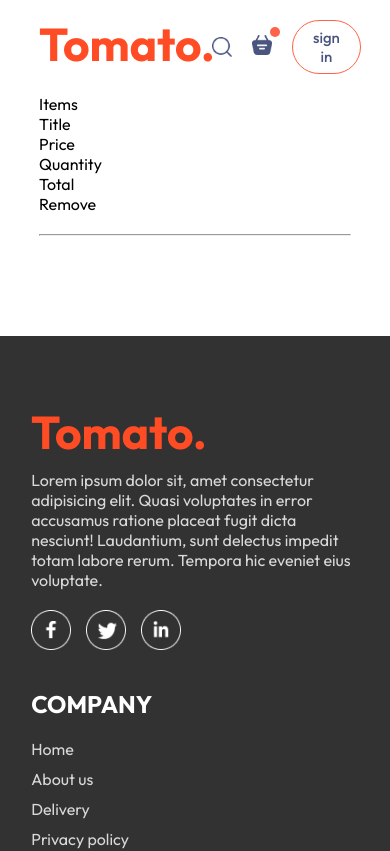
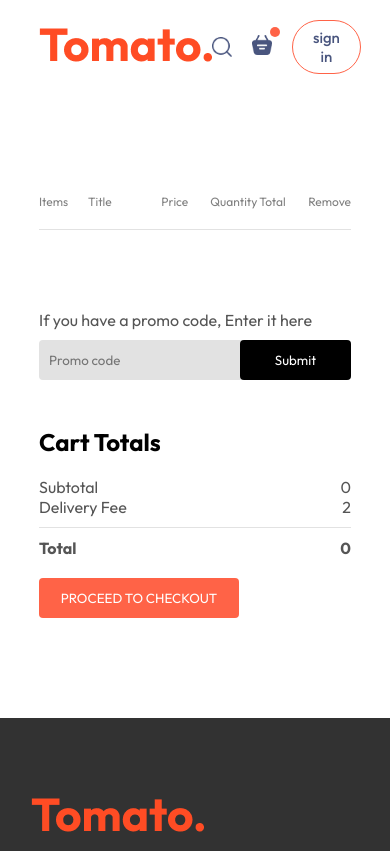
Before and after one commit to wlaurentec/food-delivery-v1, a React (Vite) app: page /cart in a window 390 px wide. Shown: the top 851 px of the page. Built offline with nearby package versions, Linux system fonts and the light colour scheme.

Commit message:
add media queries

```diff
--- a/src/pages/Cart/Cart.css
+++ b/src/pages/Cart/Cart.css
@@ -0,0 +1,109 @@
+.cart-items {
+  margin-top: 100px;
+}
+
+.cart-items-title {
+  display: grid;
+  grid-template-columns: 1fr 1.5fr 1fr 1fr 1fr 0.5fr;
+  align-items: center;
+  color: grey;
+  font-size: max(1vw, 12px);
+}
+
+.cart-items-item {
+  margin: 10px 0px;
+  color: black;
+}
+
+.cart-items-item img {
+  width: 50%;
+  height: 100%;
+  object-fit: cover;
+}
+
+.cart hr {
+  height: 1px;
+  background-color: #e2e2e2;
+  border: none;
+}
+
+.cart-items-item .cross {
+  cursor: pointer;
+}
+
+.cart-bottom {
+  margin-top: 80px;
+  display: flex;
+  justify-content: space-between;
+  gap: max(12vw, 20px);
+}
+
+.cart-total {
+  flex: 1;
+  display: flex;
+  flex-direction: column;
+  gap: 20px;
+}
+
+.cart-total-details {
+  display: flex;
+  justify-content: space-between;
+  color: #555;
+}
+
+.cart-total hr {
+  margin: 10px 0px;
+}
+
+.cart-total button {
+  border: none;
+  color: white;
+  background-color: tomato;
+  width: max(15vw, 200px);
+  padding: 12px 0px;
+  border-radius: 4px;
+  cursor: pointer;
+}
+
+.cart-promocode {
+  flex: 1;
+}
+
+.cart-promocode p {
+  color: #555;
+}
+
+.cart-promocode-input {
+  margin-top: 10px;
+  display: flex;
+  justify-content: space-between;
+  align-items: center;
+  background-color: #e2e2e2;
+  border-radius: 4px;
+}
+
+.cart-promocode-input input {
+  background-color: transparent;
+  border: none;
+  outline: none;
+  padding-left: 10px;
+}
+
+.cart-promocode-input button {
+  width: max(10vw, 150px);
+  padding: 12px 5px;
+  background-color: black;
+  border: none;
+  color: white;
+  border-radius: 4px;
+  cursor: pointer;
+}
+
+@media (max-width: 750px) {
+  .cart-bottom {
+    flex-direction: column-reverse;
+  }
+  .cart-promocode {
+    justify-content: start;
+  }
+}
--- a/src/pages/Cart/Cart.jsx
+++ b/src/pages/Cart/Cart.jsx
@@ -1,9 +1,8 @@
 import { useContext } from "react";
-import "./Cart.css"
+import "./Cart.css";
 import { StoreContext } from "../../context/StoreContext";
 
 const Cart = () => {
-
   const { cartItems, food_list, removeFromCart } = useContext(StoreContext);
 
   return (
@@ -20,17 +19,55 @@
         <br />
         <hr />
         {food_list.map((item, index) => {
-          if(cartItems[item._id]>0) {
+          if (cartItems[item._id] > 0) {
             return (
-              <div key={index} className="cart-items-title cart-items-item">
+              <div key={index}>
+                <div className="cart-items-title cart-items-item">
+                  <img src={item.image} alt="" />
                   <p>{item.name}</p>
+                  <p>${item.price}</p>
+                  <p>{cartItems[item._id]}</p>
+                  <p>${item.price * cartItems[item._id]}</p>
+                  <p onClick={() => removeFromCart(item._id)} className="cross">x</p>
                 </div>
-            )
+                <hr />
+              </div>
+            );
           }
         })}
       </div>
+      <div className="cart-bottom">
+        <div className="cart-total">
+          <h2>Cart Totals</h2>
+          <div>
+            <div className="cart-total-details">
+              <p>Subtotal</p>
+              <p>{0}</p>
             </div>
-  )
-}
+            <div className="cart-total-details">
+              <p>Delivery Fee</p>
+              <p>{2}</p>
+            </div>
+            <hr />
+            <div className="cart-total-details">
+              <b>Total</b>
+              <b>{0}</b>
+            </div>
+          </div>
+          <button>PROCEED TO CHECKOUT</button>
+        </div>
+        <div className="cart-promocode">
+          <div>
+            <p>If you have a promo code, Enter it here</p>
+            <div className="cart-promocode-input">
+              <input type="text" placeholder="Promo code"/>
+              <button>Submit</button>
+            </div>
+          </div>
+        </div>
+      </div>
+    </div>
+  );
+};
 
-export default Cart
+export default Cart;
```
Lines whose indentation alone changed are shown as unchanged.
